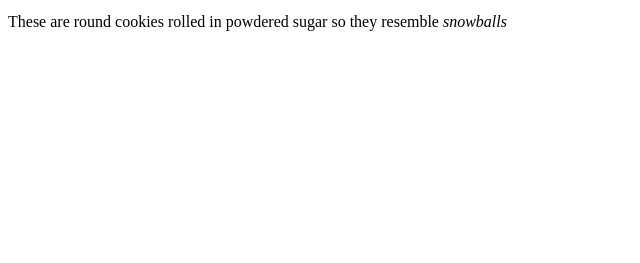
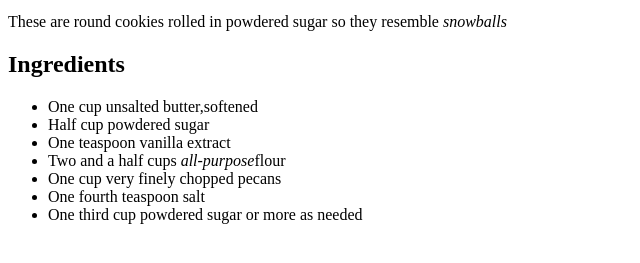
Before and after one commit to Ommkarjyoti/odin-recipes, a plain HTML site: page recipes/snowballs.html in a window 1280 px wide. Shown: the part 421-684 px from the top of the page, without its empty margins (0-640 px from the left). Drawn offline with Linux system fonts and the light colour scheme.

Commit message:
Add ingredients to the snowballs recipe page

```diff
--- a/recipes/snowballs.html
+++ b/recipes/snowballs.html
@@ -11,6 +11,17 @@
         <!-- here should be description of the dish in 1 or 2 paragraphs -->
         <p>These are technically called <em>Mexican wedding cakes</em> or <em>Russian teacakes</em></p>
         <p>These are round cookies rolled in powdered sugar so they resemble <em>snowballs</em></p>
+        <!-- here should be an unordered list of ingredients -->
+        <h2>Ingredients</h2>
+        <ul>
+            <li>One cup unsalted butter,softened</li>
+            <li>Half cup powdered sugar</li>
+            <li>One teaspoon vanilla extract</li>
+            <li>Two and a half cups <em>all-purpose</em>flour</li>
+            <li>One cup very finely chopped pecans</li>
+            <li>One fourth teaspoon salt</li>
+            <li>One third cup powdered sugar or more as needed</li>
+        </ul>
 
     </body>
 </html>
```
